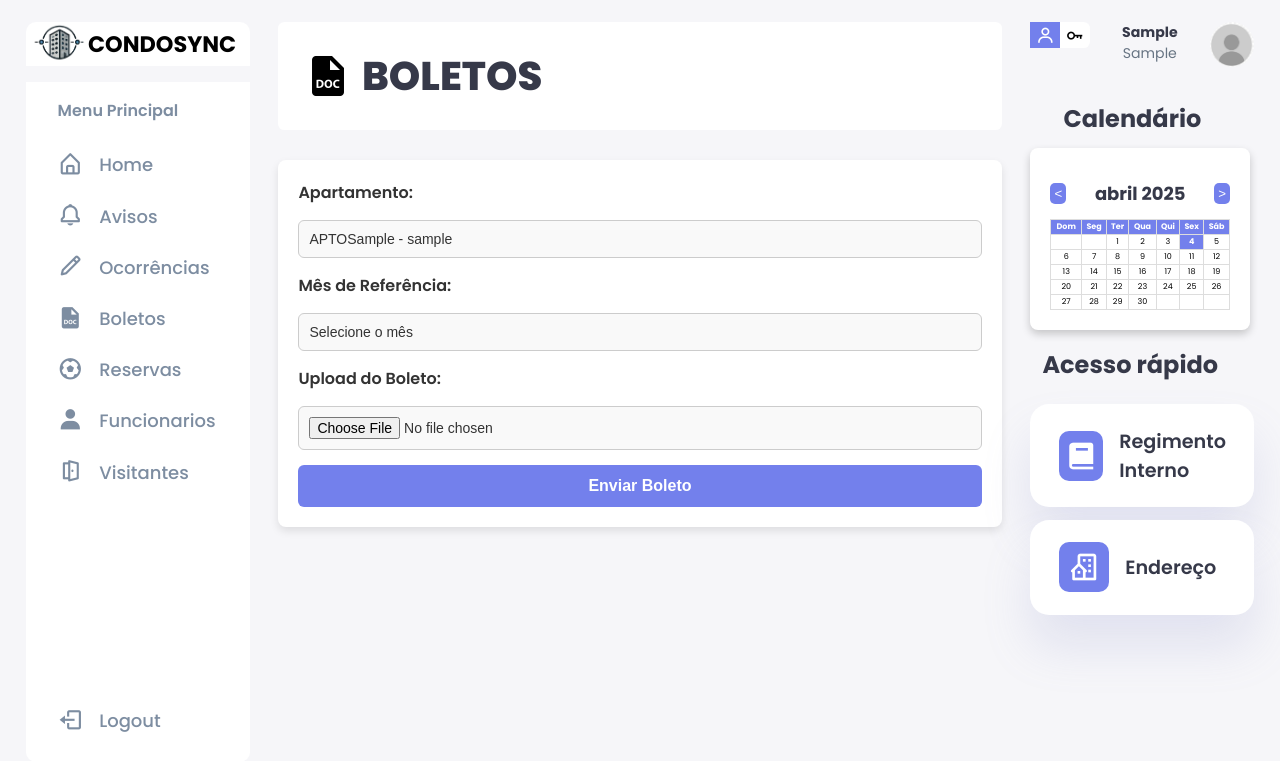
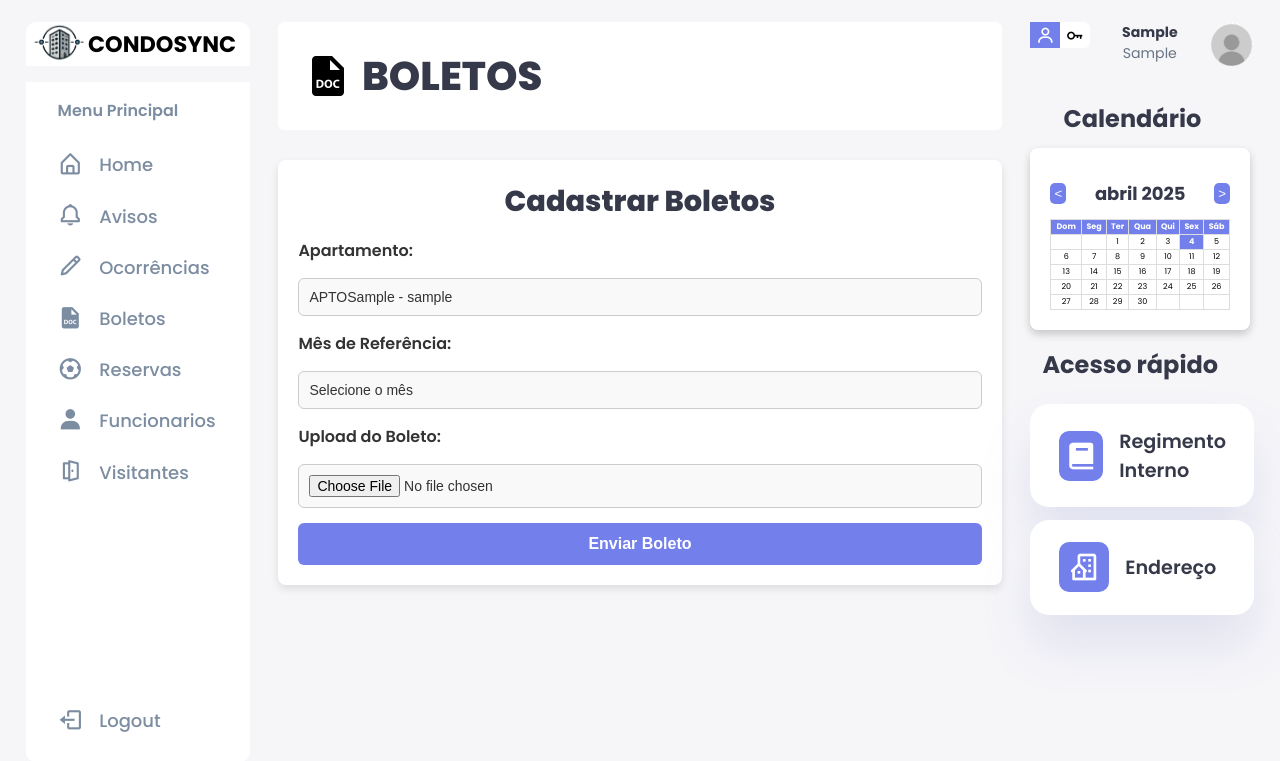
Before and after one commit to caioguimaraesr/CondoSync, a Django app: page /condosync/boletos/ in a window 1280 px wide. Shown: the top 761 px of the page. Run offline with Django 5.2, Linux system fonts and the light colour scheme; a user stored in the database is signed in; tables that the repository leaves empty hold one stand-in row (values such as "Sample post").

Commit message:
fix boletos

```diff
--- a/condosync/templates/condosync/pages/boletos.html
+++ b/condosync/templates/condosync/pages/boletos.html
@@ -5,7 +5,7 @@
 <head>
     <meta charset="UTF-8">
     <meta name="viewport" content="width=device-width, initial-scale=1.0">
-    <title>CondoSync | Home</title>
+    <title>CondoSync | Boletos</title>
     <link rel="stylesheet" href="{% static 'condosync/css/style.css' %}">
     <link href='https://unpkg.com/boxicons@2.1.4/css/boxicons.min.css' rel='stylesheet'>
 </head>
@@ -27,6 +27,7 @@
                 <form method="POST" enctype="multipart/form-data">
                     {% csrf_token %}
                     {% include "userauth/partials/messages.html" %}
+                    <h1 style="text-align: center; ">Cadastrar Boletos</h1>
                     <label for="apartamento">Apartamento:</label>
                     <select name="apartamento" required>
                         {% for apartamento in apartamentos %}
```
